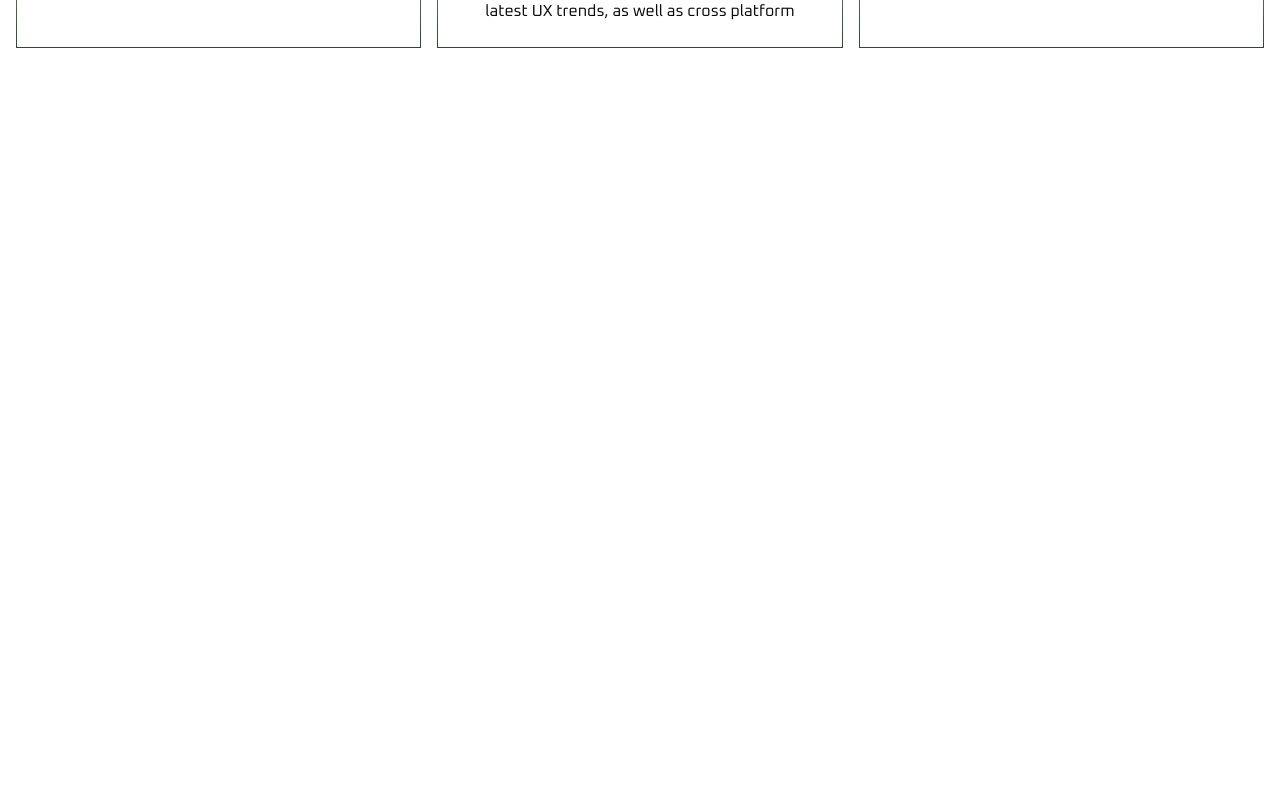
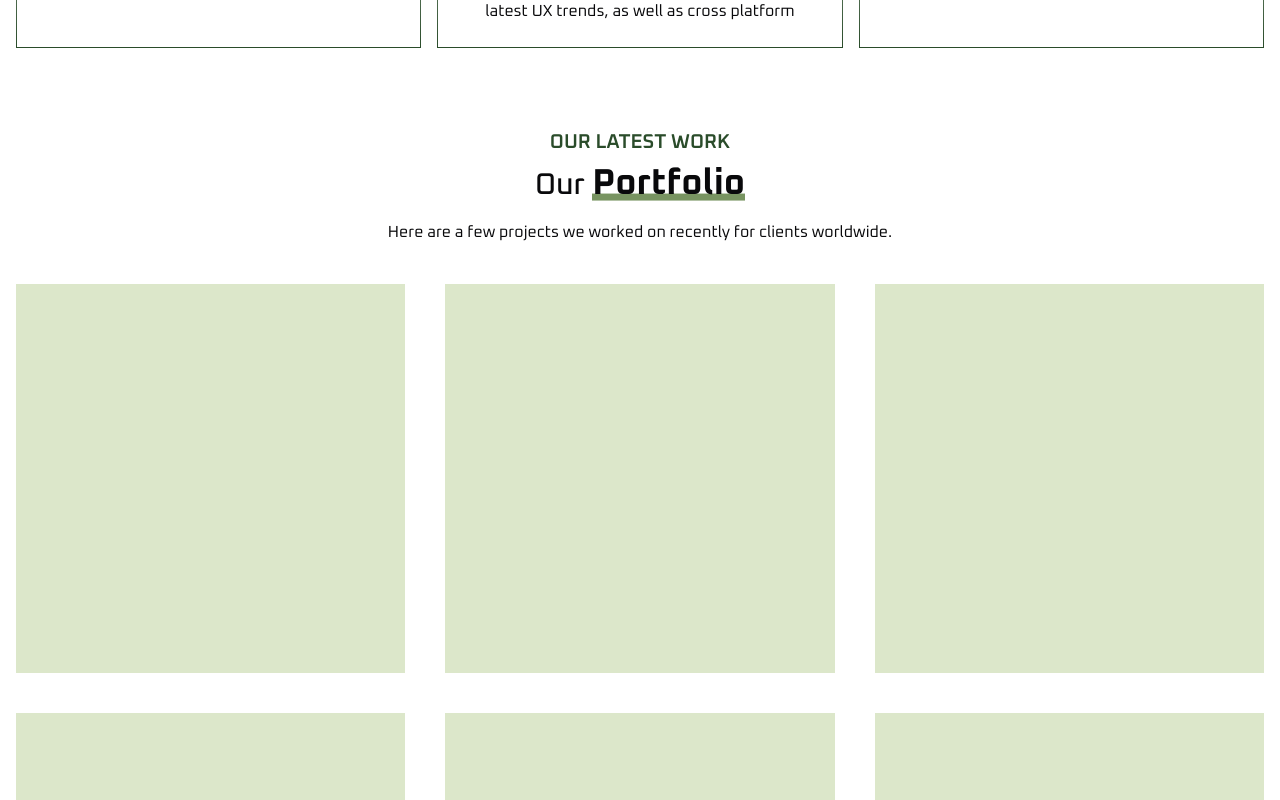
Before and after one commit to akbldev/iws, a Next.js app: page / in a window 1280 px wide. Shown: the part 2500-3300 px from the top of the page. Before the commit the page ends 2548 px from the top, so only its background shows below. Built offline with nearby package versions, Linux system fonts and the light colour scheme.

Commit message:
feat: protfolio section

```diff
--- /dev/null
+++ b/components/home/protfolio.tsx
@@ -0,0 +1,29 @@
+const Protfolio = () => {
+  return (
+    <section className="container font-oxanium">
+      <div className="space-y-10">
+        <div className="space-y-4 text-center">
+          <div className="space-y-2">
+            <h2 className="text-xl font-semibold text-primary-dark">
+              OUR LATEST WORK
+            </h2>
+            <h5 className="text-3xl font-medium">
+              Our <strong className="highlight text-4xl">Portfolio</strong>
+            </h5>
+          </div>
+          <p>
+            Here are a few projects we worked on recently for clients worldwide.
+          </p>
+        </div>
+
+        <div className="grid grid-cols-3 gap-10">
+          {Array.from({ length: 9 }, (_, idx) => (
+            <div key={idx} className="aspect-square bg-primary-lighter"></div>
+          ))}
+        </div>
+      </div>
+    </section>
+  );
+};
+
+export default Protfolio;
--- a/pages/index.tsx
+++ b/pages/index.tsx
@@ -1,6 +1,7 @@
 import About from "@/components/home/about";
 import Cta from "@/components/home/cta";
 import Hero from "@/components/home/hero";
+import Protfolio from "@/components/home/protfolio";
 import Services from "@/components/home/services";
 
 const HomePage = () => {
@@ -10,6 +11,7 @@ const HomePage = () => {
       <About />
       <Cta />
       <Services />
+      <Protfolio />
     </div>
   );
 };
```
Also changed, not shown: .eslintrc.json.
